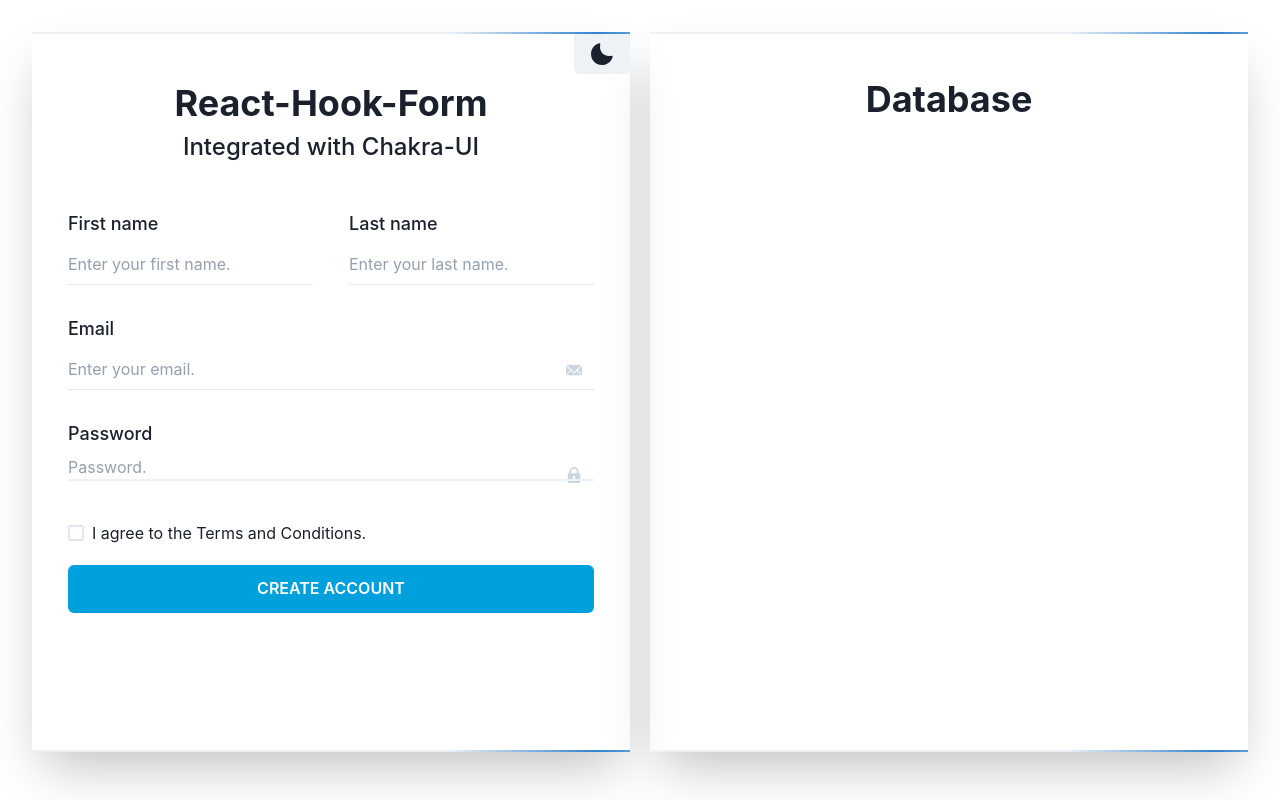
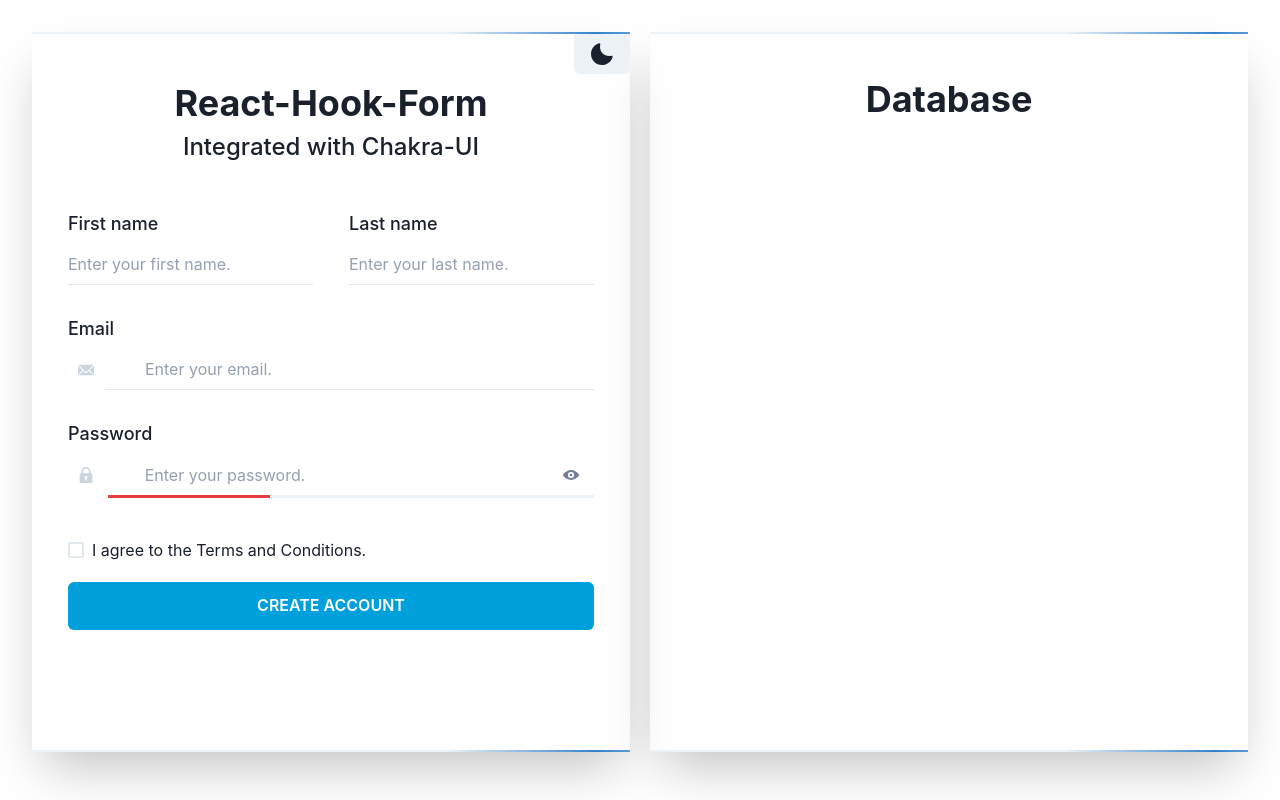
Before and after one commit to gabrielpenteado/react-form, a React (Vite) app: page / in a window 1280 px wide. Built offline with nearby package versions, Linux system fonts and the light colour scheme.

Commit message:
added FormProvider and useFormContext

```diff
--- a/src/App.tsx
+++ b/src/App.tsx
@@ -3,7 +3,7 @@
 
 import { Box, Stack, Progress, Spacer } from '@chakra-ui/react';
 
-import { DataDisplayer } from './components/DataDisplayer';
+import { DataDisplay } from './components/DataDisplay';
 import { SignUp } from './components/SignUp';
 
 function App() {
@@ -30,7 +30,7 @@
           display="flex"
           flexDirection={'column'}>
           <Progress height="2px" isIndeterminate />
-          <DataDisplayer />
+          <DataDisplay />
           <Spacer/>
           <Progress height="2px" isIndeterminate />
         </Box>
--- a/src/components/DataDisplayer.tsx
+++ b/src/components/DataDisplay.tsx
@@ -1,5 +1,5 @@
 
-import React, { useContext, useEffect } from "react";
+import React, { useContext } from "react";
 import { UserContext } from "../contexts/UserDataContext";
 
 import {
@@ -14,7 +14,7 @@
 
 import { IUser } from "../contexts/UserDataContext"
 
-export function DataDisplayer() {
+export function DataDisplay() {
 
   const context = useContext(UserContext);
 
@@ -26,14 +26,13 @@
       <Heading as="h1" fontSize={["2xl", "2xl", "4xl"]} pt="44px"> Database </Heading>
 
       {usersArray.map((user, index) =>
-        <Stat mt={5}>
+        <Stat mt={5} key={index}>
           <Stack
             p={2}
             borderWidth="3px"
             borderRadius="md"
             direction="column"
             align="flex-start"
-            key={index}
           >
             <HStack>
               <StatLabel>Name: {user.firstname}</StatLabel>
--- a/src/components/SignUp.tsx
+++ b/src/components/SignUp.tsx
@@ -1,39 +1,32 @@
 
-import React, { useContext, useEffect } from "react";
-import { useForm } from "react-hook-form";
+import React, { useContext } from "react";
+import { useForm, FormProvider } from "react-hook-form";
 
 import {
   Box,
   Flex,
   Heading,
-  FormControl,
-  FormLabel,
-  FormErrorMessage,
-  Stack,
-  Input,
   Button,
-  InputGroup,
-  InputRightElement,
   Checkbox,
-  useToast,
-  Progress
 } from "@chakra-ui/react";
-
-import { EmailIcon, CheckIcon, LockIcon } from '@chakra-ui/icons'
 
 import { ToggleColorMode } from './ToggleColorMode';
 
 import { UserContext } from "../contexts/UserDataContext";
 
-import { IUser } from "../contexts/UserDataContext"
+import { IUser } from "../contexts/UserDataContext";
+
+import { Name } from "../components/SignUp/Name";
+import { Password } from "../components/SignUp/Password";
+import { Email } from "../components/SignUp/Email";
 
 
 
 export function SignUp() {
 
-  const { register, handleSubmit, formState: { errors } } = useForm<IUser>();
+  const context = useContext(UserContext);
 
-  const context = useContext(UserContext);
+  const methods = useForm();
 
   function onSubmit(data: IUser) {
     context.createUser(data)
@@ -41,7 +34,8 @@
   }
 
   return (
-    <form onSubmit={handleSubmit(onSubmit)}>
+    <FormProvider {...methods}>
+      <form onSubmit={methods.handleSubmit(onSubmit)}>
         <Box>
           <Flex direction="column" alignItems="center" pb="48px" gap="8px">
             <Box alignSelf="flex-end">
@@ -51,69 +45,11 @@
             <Heading as="h2" fontWeight={500} fontSize={["xl", "xl", "2xl"]}> Integrated with Chakra-UI </Heading>
           </Flex>
 
-        <Stack direction={["column", "column", "row"]} spacing="36px" pl="36px" pr="36px" pt="24x">
-          <FormControl>
-            <FormLabel fontSize={["sm", "md", "lg"]}>First name</FormLabel>
-            <Input
-              type="text"
-              variant="flushed"
-              placeholder="Enter your first name."
-              _placeholder={{ opacity: 0.75, color: 'gray.500', fontSize: ["sm", "sm", "md"] }}
-              size={["sm", "sm", "md"]}
-              {...register("firstname")}
-            />
-          </FormControl>
-
-          <FormControl>
-            <FormLabel fontSize={["sm", "md", "lg"]}>Last name</FormLabel>
-            <Input
-              type="text"
-              variant="flushed"
-              placeholder="Enter your last name."
-              _placeholder={{ opacity: 0.75, color: 'gray.500', fontSize: ["sm", "sm", "md"] }}
-              size={["sm", "sm", "md"]}
-              {...register("lastname")}
-            />
-          </FormControl>
-        </Stack>
+          <Name />
 
           <Flex direction="column" pl="36px" pr="36px">
-          <FormControl pt="30px">
-            <FormLabel fontSize={["sm", "md", "lg"]}>Email</FormLabel>
-            <InputGroup>
-              <InputRightElement
-                pointerEvents="none"
-                children={<EmailIcon color='gray.300' />}
-              />
-              <Input
-                type="text"
-                variant="flushed"
-                placeholder="Enter your email."
-                _placeholder={{ opacity: 0.75, color: 'gray.500', fontSize: ["sm", "sm", "md"] }}
-                size={["sm", "sm", "md"]}
-                {...register("email")}
-              />
-            </InputGroup>
-          </FormControl>
-
-          <FormControl pt="30px" pb="40px">
-            <FormLabel fontSize={["sm", "md", "lg"]}>Password</FormLabel>
-            <InputGroup>
-              <InputRightElement
-                pointerEvents="none"
-                children={<LockIcon color='gray.300' />}
-              />
-              <Input
-                type="text"
-                variant="unstyled"
-                placeholder="Password."
-                _placeholder={{ opacity: 0.75, color: 'gray.500', fontSize: ["sm", "sm", "md"] }}
-                size={["sm", "sm", "md"]}
-                {...register("password")}
-              />
-            </InputGroup>
-            <Progress height={"2px"} value={0}/>
-          </FormControl>
+            <Email />
+            <Password />
 
             <Checkbox pb="20px">I agree to the Terms and Conditions.</Checkbox>
             <Button
@@ -125,7 +61,9 @@
               CREATE ACCOUNT
             </Button>
           </Flex>
+
         </Box>
       </form>
+    </FormProvider>
   )
 }
--- /dev/null
+++ b/src/components/SignUp/Email.tsx
@@ -0,0 +1,40 @@
+import { useFormContext } from "react-hook-form";
+
+import {
+  Box,
+  Flex,
+  FormControl,
+  FormLabel,
+  FormErrorMessage,
+  Input,
+  InputGroup,
+  InputLeftElement,
+
+} from "@chakra-ui/react";
+
+import { EmailIcon } from '@chakra-ui/icons';
+
+export function Email() {
+  const { register, formState: { errors } } = useFormContext();
+
+  return (
+    <FormControl pt="30px">
+      <FormLabel fontSize={["sm", "md", "lg"]}>Email</FormLabel>
+        <InputGroup>
+          <InputLeftElement
+            pointerEvents="none"
+            children={<EmailIcon color='gray.300' />}
+            position="relative"
+          />
+          <Input
+            type="email"
+            variant="flushed"
+            placeholder="Enter your email."
+            _placeholder={{ opacity: 0.75, color: 'gray.500', fontSize: ["sm", "sm", "md"] }}
+            size={["sm", "sm", "md"]}
+            {...register("email")}
+          />
+        </InputGroup>
+    </FormControl >
+  )
+}
--- /dev/null
+++ b/src/components/SignUp/Name.tsx
@@ -0,0 +1,45 @@
+import { useFormContext } from "react-hook-form";
+
+import {
+  Box,
+  Flex,
+  FormControl,
+  FormLabel,
+  FormErrorMessage,
+  Input,
+  Stack
+} from "@chakra-ui/react";
+
+
+export function Name() {
+  const { register, formState: { errors } } = useFormContext();
+
+
+  return (
+    <Stack direction={["column", "column", "row"]} spacing="36px" pl="36px" pr="36px" pt="24x">
+      <FormControl>
+        <FormLabel fontSize={["sm", "md", "lg"]}>First name</FormLabel>
+        <Input
+          type="text"
+          variant="flushed"
+          placeholder="Enter your first name."
+          _placeholder={{ opacity: 0.75, color: 'gray.500', fontSize: ["sm", "sm", "md"] }}
+          size={["sm", "sm", "md"]}
+          {...register("firstname")}
+        />
+      </FormControl>
+
+      <FormControl>
+        <FormLabel fontSize={["sm", "md", "lg"]}>Last name</FormLabel>
+        <Input
+          type="text"
+          variant="flushed"
+          placeholder="Enter your last name."
+          _placeholder={{ opacity: 0.75, color: 'gray.500', fontSize: ["sm", "sm", "md"] }}
+          size={["sm", "sm", "md"]}
+          {...register("lastname")}
+        />
+      </FormControl>
+    </Stack>
+  )
+}
--- /dev/null
+++ b/src/components/SignUp/Password.tsx
@@ -0,0 +1,54 @@
+
+import { useFormContext } from "react-hook-form";
+import React, { useState } from "react";
+
+import {
+  Box,
+  Flex,
+  FormControl,
+  FormLabel,
+  FormErrorMessage,
+  Input,
+  Button,
+  InputGroup,
+  InputRightElement,
+  InputLeftElement,
+  Progress
+} from "@chakra-ui/react";
+
+import { LockIcon, ViewIcon, ViewOffIcon } from '@chakra-ui/icons';
+
+export function Password() {
+  const { register, formState: { errors } } = useFormContext();
+
+  const [show, setShow] = useState(false);
+  const handleClick = () => setShow(!show);
+
+  return (
+    <FormControl pt="30px" pb="40px">
+      <FormLabel fontSize={["sm", "md", "lg"]}>Password</FormLabel>
+      <InputGroup>
+        <InputLeftElement
+          pointerEvents="none"
+          children={<LockIcon color='gray.300'
+          />}
+          position="relative"
+        />
+        <Input
+          type={show ? 'text' : 'password'}
+          variant="unstyled"
+          placeholder="Enter your password."
+          _placeholder={{ opacity: 0.75, color: 'gray.500', fontSize: ["sm", "sm", "md"] }}
+          size={["sm", "sm", "md"]}
+          {...register("password")}
+        />
+        <InputRightElement width='4.5rem'>
+          <Button bg={"transparent"} variant={"link"} ml="26px" onClick={handleClick}>
+            {show ? <ViewOffIcon /> : <ViewIcon />}
+          </Button>
+        </InputRightElement>
+      </InputGroup>
+      <Progress height={"3px"} value={33.3} ml="40px" colorScheme="red" />
+    </FormControl>
+  )
+}
```
Lines whose indentation alone changed are shown as unchanged.
